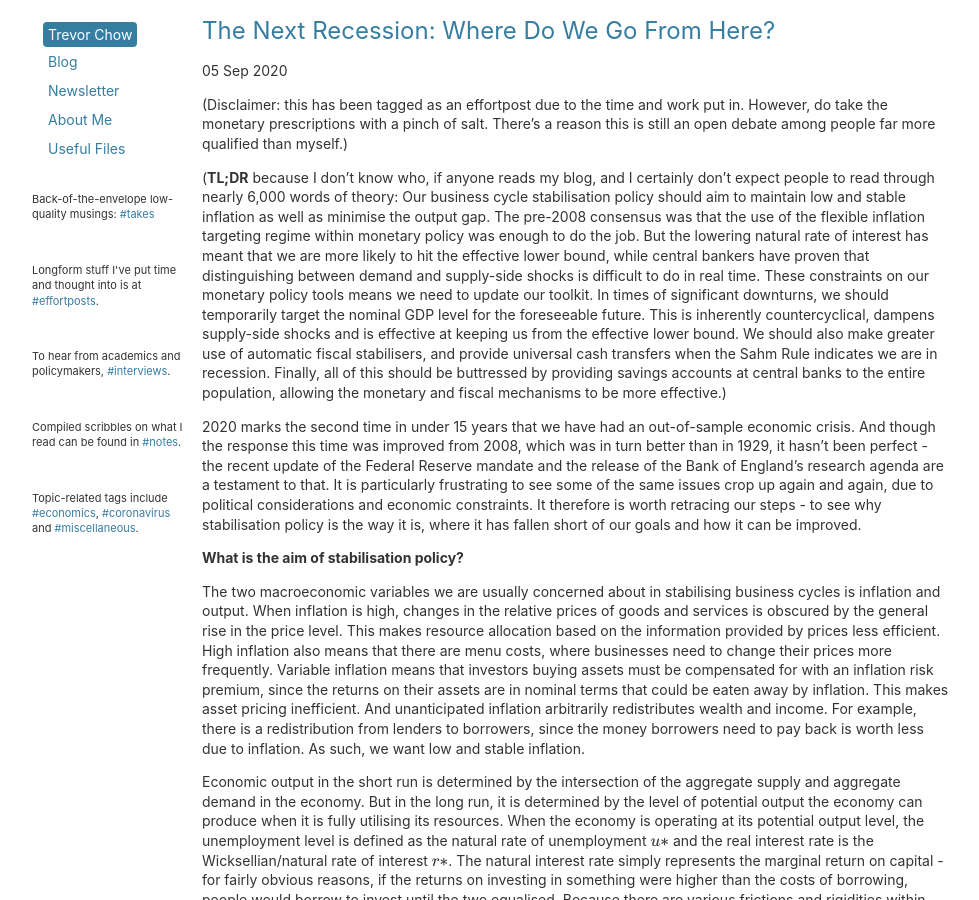
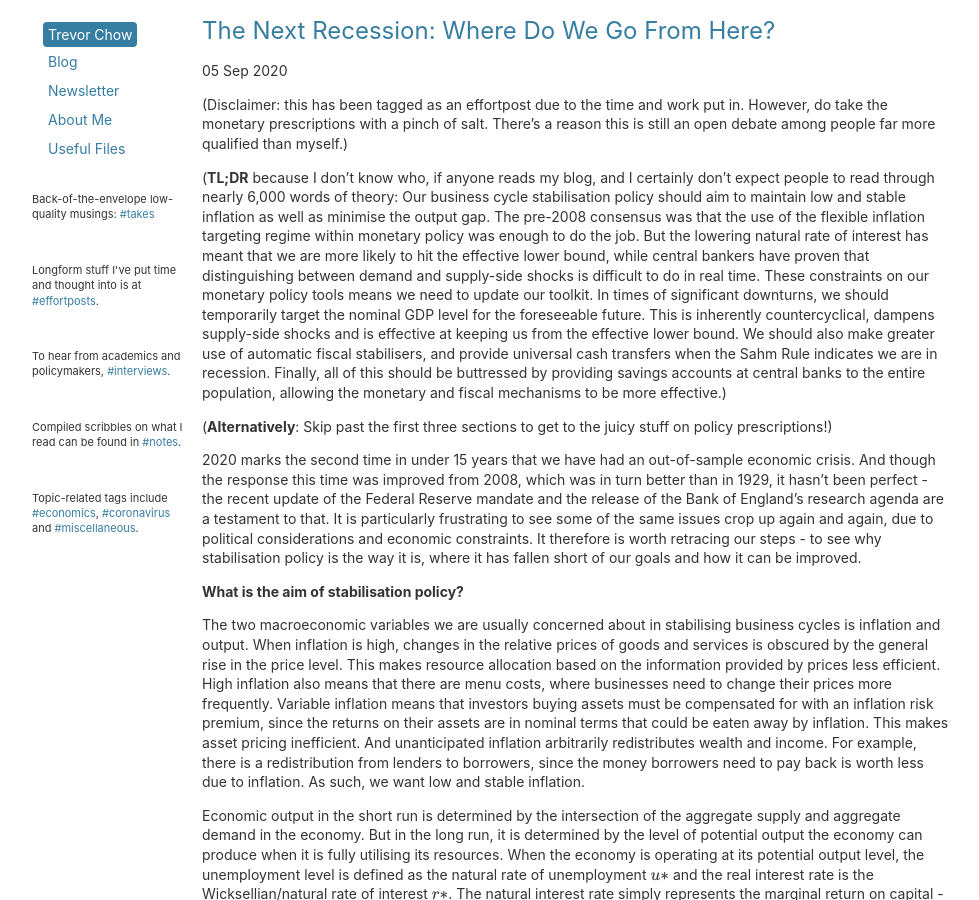
Before and after one commit to tmychow/tmychow.github.io, a Jekyll site: the page built from _posts/2020-09-05-the-next-recession.md, in a window 1280 px wide and 900 px high. Shown: the whole window, without its empty margins (28-1007 px from the left). Built offline with Jekyll 4.4.1, drawn with Linux system fonts in a browser that asks for light colours; formulas are drawn with MathJax 3.

Commit message:
Update 2020-09-05-the-next-recession.md

```diff
--- a/_posts/2020-09-05-the-next-recession.md
+++ b/_posts/2020-09-05-the-next-recession.md
@@ -8,6 +8,8 @@ tags: economics effortposts
 (Disclaimer: this has been tagged as an effortpost due to the time and work put in. However, do take the monetary prescriptions with a pinch of salt. There's a reason this is still an open debate among people far more qualified than myself.)
 
 (**TL;DR** because I don't know who, if anyone reads my blog, and I certainly don't expect people to read through nearly 6,000 words of theory: Our business cycle stabilisation policy should aim to maintain low and stable inflation as well as minimise the output gap. The pre-2008 consensus was that the use of the flexible inflation targeting regime within monetary policy was enough to do the job. But the lowering natural rate of interest has meant that we are more likely to hit the effective lower bound, while central bankers have proven that distinguishing between demand and supply-side shocks is difficult to do in real time. These constraints on our monetary policy tools means we need to update our toolkit. In times of significant downturns, we should temporarily target the nominal GDP level for the foreseeable future. This is inherently countercyclical, dampens supply-side shocks and is effective at keeping us from the effective lower bound. We should also make greater use of automatic fiscal stabilisers, and provide universal cash transfers when the Sahm Rule indicates we are in recession. Finally, all of this should be buttressed by providing savings accounts at central banks to the entire population, allowing the monetary and fiscal mechanisms to be more effective.)
+
+(**Alternatively**: Skip past the first three sections to get to the juicy stuff on policy prescriptions!)
 
 2020 marks the second time in under 15 years that we have had an out-of-sample economic crisis. And though the response this time was improved from 2008, which was in turn better than in 1929, it hasn't been perfect - the recent update of the Federal Reserve mandate and the release of the Bank of England's research agenda are a testament to that. It is particularly frustrating to see some of the same issues crop up again and again, due to political considerations and economic constraints. It therefore is worth retracing our steps - to see why stabilisation policy is the way it is, where it has fallen short of our goals and how it can be improved.
 
```
